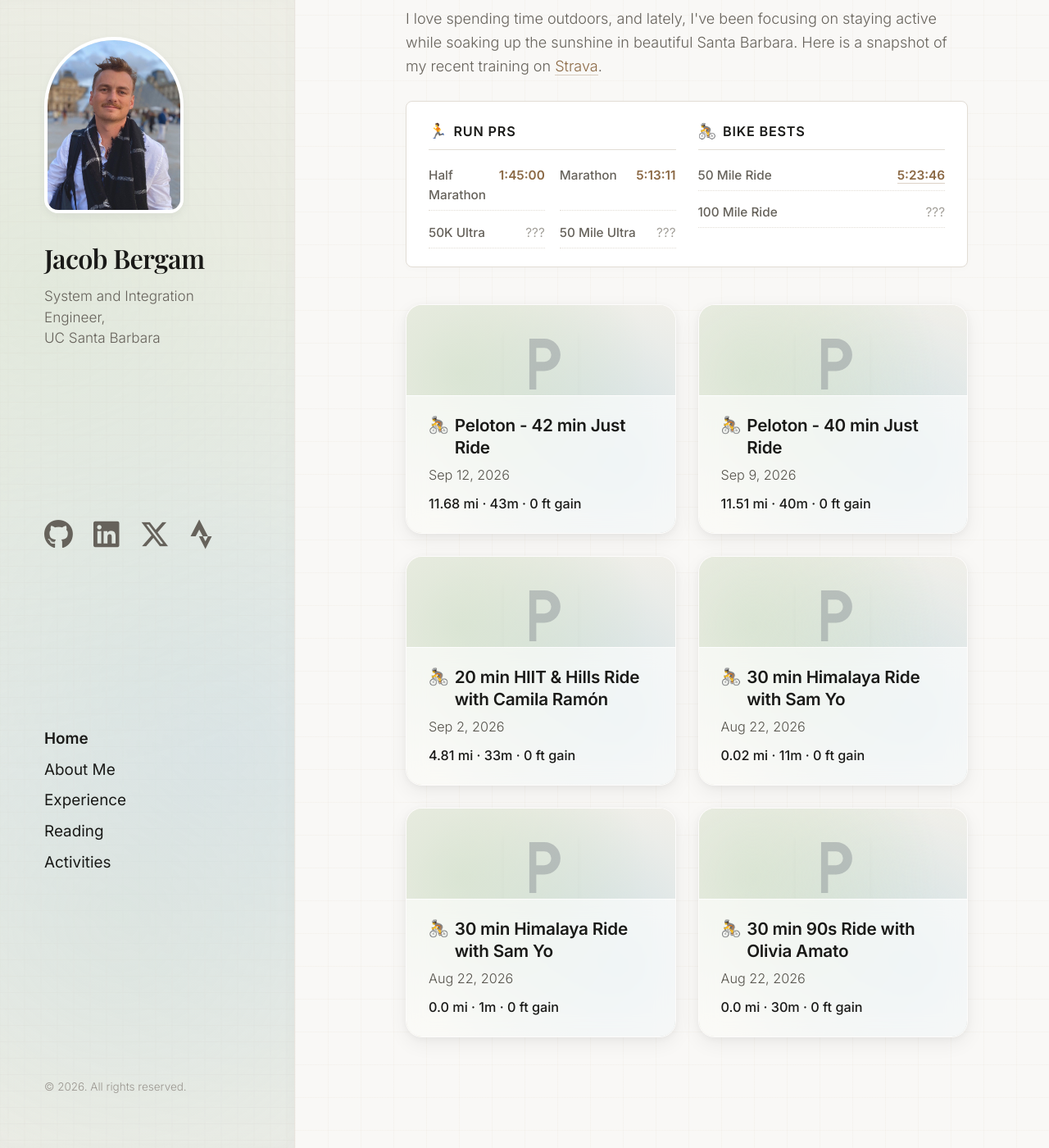
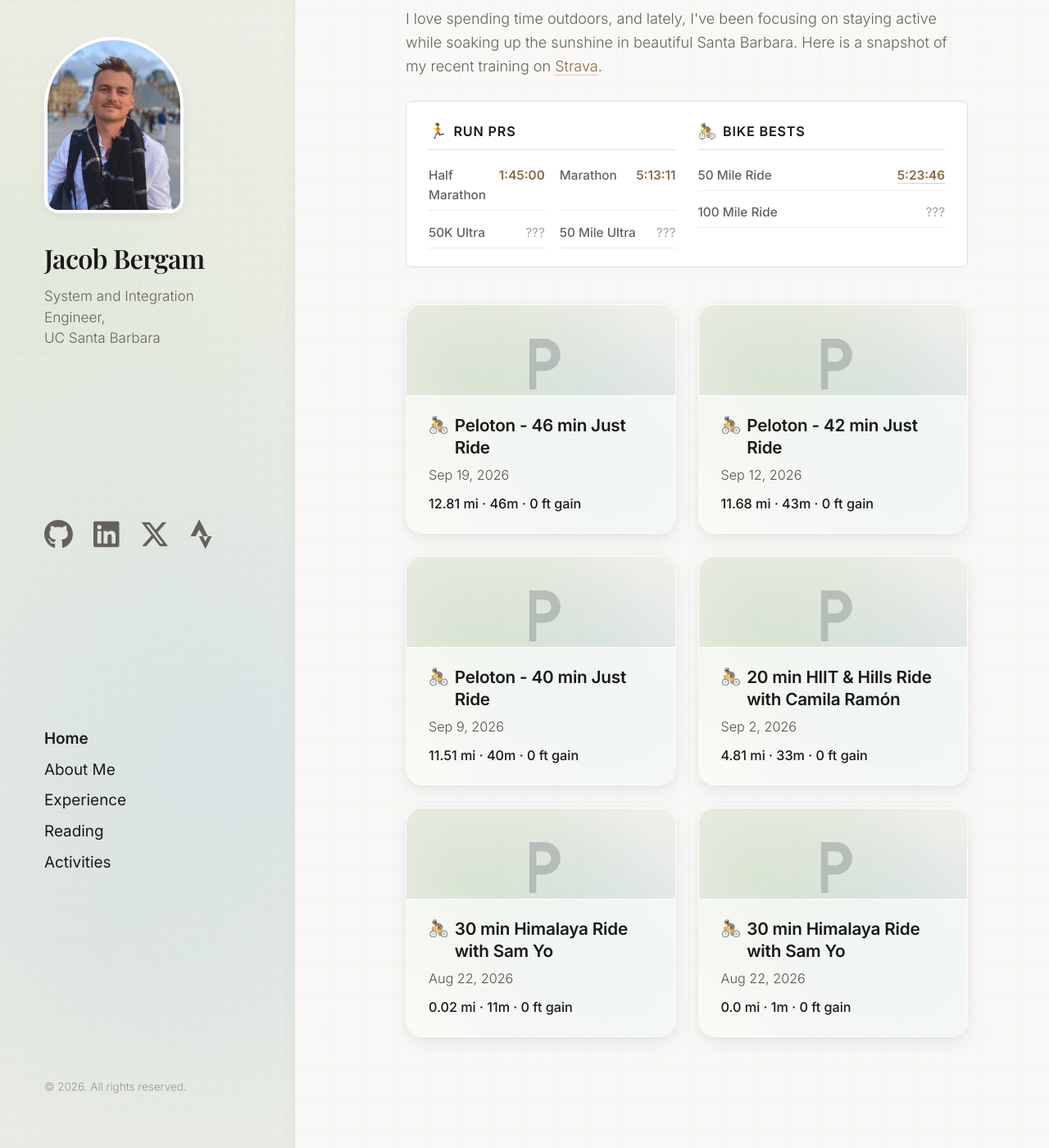
Before and after one commit to Jacobabergam/jacobbergam_blog, a Jekyll site: the page built from index.html, in a window 1280 px wide and 1400 px high, scrolled down 2142 px. Shown: the whole window at 82% size. Built offline with Jekyll 4.4.1, drawn with Linux system fonts in a browser that asks for light colours; some web fonts are replaced; the list of posts is cut into pages by our own code; part of the change alters nothing that is shown.

Commit message:
chore: update recent Strava activities and stats

```diff
--- a/_data/strava.yml
+++ b/_data/strava.yml
@@ -1,6 +1,20 @@
 ---
-fetched_at: '2026-09-19T06:59:04Z'
+fetched_at: '2026-09-20T07:24:06Z'
 activities:
+- id: 20245467564
+  name: Peloton - 46 min Just Ride
+  type: Ride
+  sport_type: Ride
+  start_date: '2026-09-19T18:45:19Z'
+  distance_km: 20.62
+  moving_time_minutes: 46.0
+  elapsed_time_minutes: 46.0
+  average_speed_kph: 26.88
+  max_speed_kph: 38.09
+  total_elevation_gain_m: 0.0
+  url: https://www.strava.com/activities/20245467564
+  device_name: Peloton Bike
+  brand: peloton
 - id: 20147268936
   name: Peloton - 42 min Just Ride
   type: Ride
@@ -71,17 +85,3 @@ activities:
   url: https://www.strava.com/activities/19856080050
   device_name: Peloton Bike
   brand: peloton
-- id: 19855811785
-  name: 30 min 90s Ride with Olivia Amato
-  type: Ride
-  sport_type: Ride
-  start_date: '2026-08-22T20:13:07Z'
-  distance_km: 0.0
-  moving_time_minutes: 30.0
-  elapsed_time_minutes: 30.0
-  average_speed_kph: 0.0
-  max_speed_kph: 0.0
-  total_elevation_gain_m: 0.0
-  url: https://www.strava.com/activities/19855811785
-  device_name: Peloton
-  brand: peloton
```
